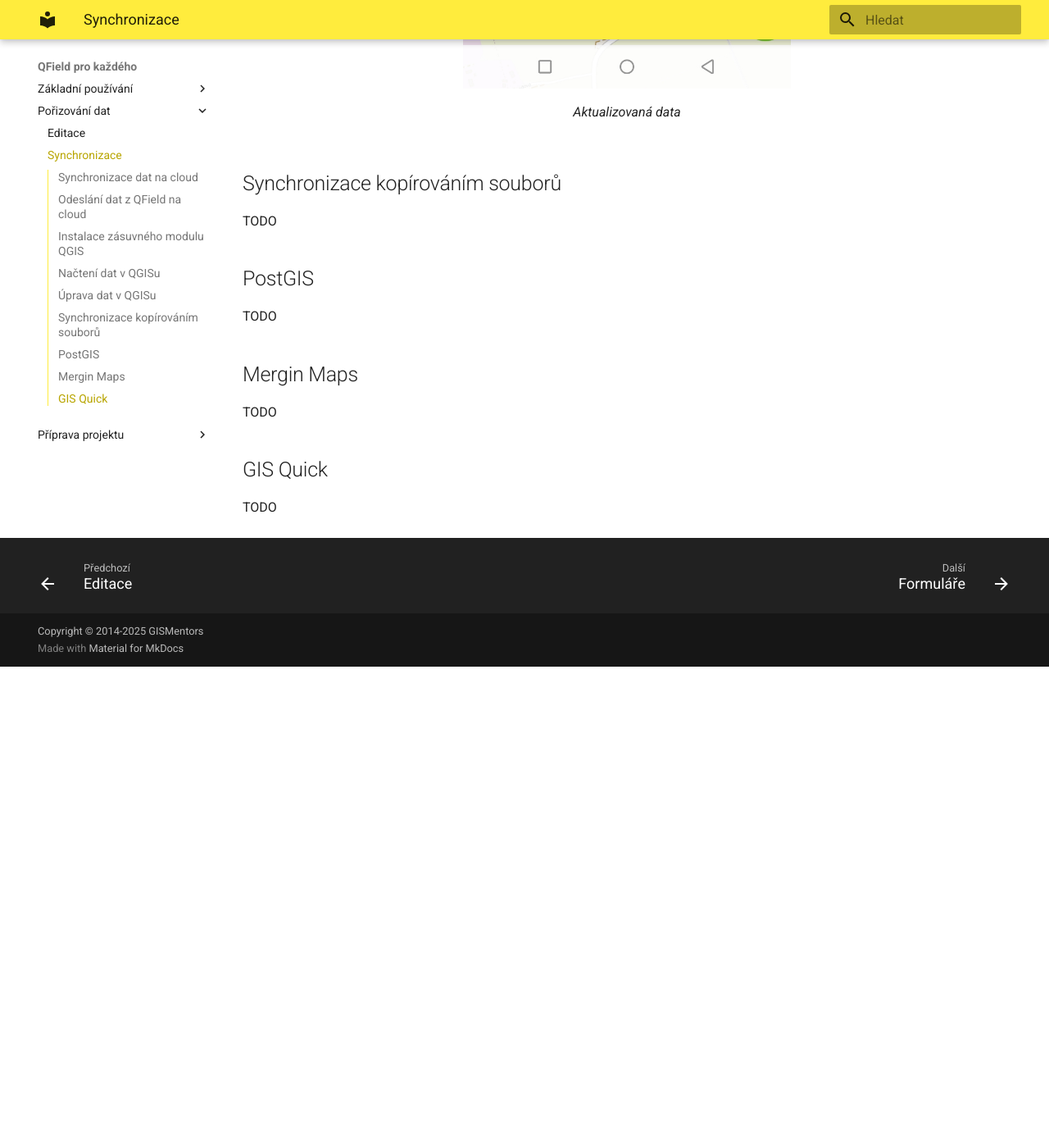
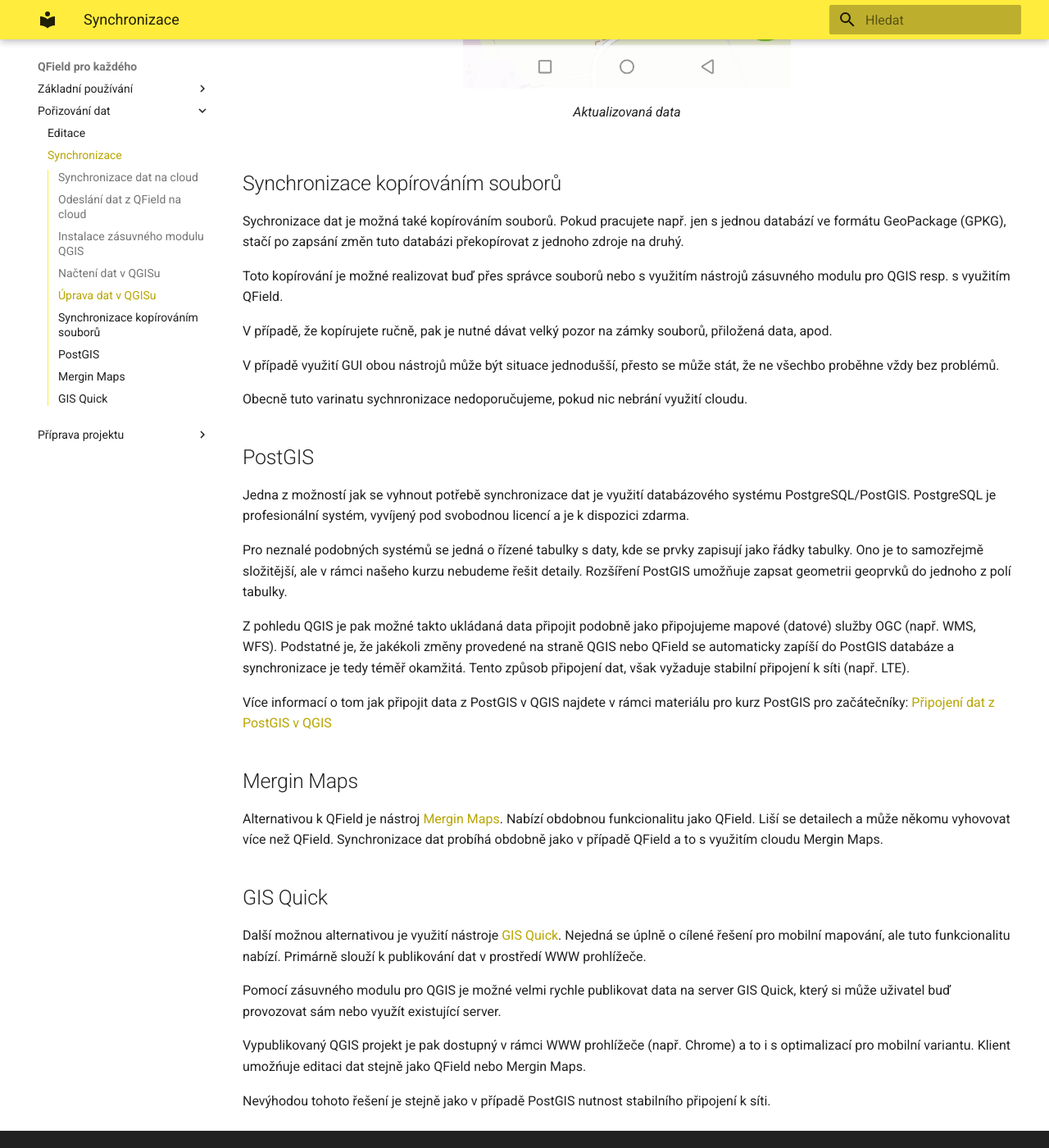
Before and after one commit to GISMentors/qfield, an MkDocs documentation site: the page built from docs/editace/synchronizace.md, in a window 1280 px wide and 1400 px high, scrolled down 13765 px. Shown: the whole window at 82% size. Built offline with MkDocs 1.6.1 and Material for MkDocs 9.7.7, drawn with Linux system fonts in a browser that asks for light colours; before the commit the page ends 14578 px from its top, so only the background shows below that; some of the changed text lies outside the part shown.

Commit message:
Synchronization alternatives

```diff
--- a/docs/editace/synchronizace.md
+++ b/docs/editace/synchronizace.md
@@ -167,16 +167,61 @@
 
 ## Synchronizace kopírováním souborů
 
-TODO
+Sychronizace dat je možná také kopírováním souborů. Pokud pracujete např. jen s
+jednou databází ve formátu GeoPackage (GPKG), stačí po zapsání změn tuto databázi
+překopírovat z jednoho zdroje na druhý.
+
+Toto kopírování je možné realizovat buď přes správce souborů nebo
+s využitím nástrojů zásuvného modulu pro QGIS resp. s využitím QField.
+
+V případě, že kopírujete ručně, pak je nutné dávat velký pozor na zámky souborů,
+přiložená data, apod.
+
+V případě využití GUI obou nástrojů může být situace jednodušší, přesto se
+může stát, že ne všechbo proběhne vždy bez problémů.
+
+Obecně tuto varinatu sychnronizace nedoporučujeme, pokud nic nebrání využití cloudu.
 
 ## PostGIS
 
-TODO
+Jedna z možností jak se vyhnout potřebě synchronizace dat je využití
+databázového systému PostgreSQL/PostGIS. PostgreSQL je profesionální systém,
+vyvíjený pod svobodnou licencí a je k dispozici zdarma.
+
+Pro neznalé podobných systémů se jedná o řízené tabulky s daty, kde se prvky zapisují
+jako řádky tabulky. Ono je to samozřejmě složitější,
+ale v rámci našeho kurzu nebudeme řešit detaily.
+Rozšíření PostGIS umožňuje zapsat geometrii geoprvků do jednoho z polí tabulky.
+
+Z pohledu QGIS je pak možné takto ukládaná data připojit podobně jako připojujeme
+mapové (datové) služby OGC (např. WMS, WFS). Podstatné je, že jakékoli změny provedené
+na straně QGIS nebo QField se automaticky zapíší do PostGIS databáze a synchronizace
+je tedy téměř okamžitá. Tento způsob připojení dat, však vyžaduje stabilní připojení k
+síti (např. LTE).
+
+Více informací o tom jak připojit data z PostGIS v QGIS najdete v rámci materiálu pro kurz
+PostGIS pro začátečníky:
+[Připojení dat z PostGIS v QGIS](https://gismentors.github.io/postgis-zacatecnik/kapitoly/2_zaciname.html#zobrazujeme-data-v-qgis)
 
 ## Mergin Maps
 
-TODO
+Alternativou k QField je nástroj [Mergin Maps](https://fr.merginmaps.com/).
+Nabízí obdobnou funkcionalitu jako QField. Liší se detailech a může někomu vyhovovat
+více než QField. Synchronizace dat probíhá obdobně jako v případě QField a to s využitím
+cloudu Mergin Maps.
 
 ## GIS Quick
 
-TODO
+Další možnou alternativou je využití nástroje [GIS Quick](https://gisquick.org/).
+Nejedná se úplně o cílené řešení pro mobilní mapování, ale tuto funkcionalitu nabízí.
+Primárně slouží k publikování dat v prostředí WWW prohlížeče.
+
+Pomocí zásuvného modulu pro QGIS je možné velmi rychle publikovat data na
+server GIS Quick, který si může uživatel buď provozovat sám nebo využít existující server.
+
+Vypublikovaný QGIS projekt je pak dostupný v rámci WWW prohlížeče (např. Chrome)
+a to i s optimalizací pro mobilní variantu. Klient umožńuje editaci dat stejně jako
+QField nebo Mergin Maps.
+
+Nevýhodou tohoto řešení je stejně jako v případě PostGIS nutnost stabilního připojení
+k síti.
--- a/mkdocs.yml
+++ b/mkdocs.yml
@@ -10,7 +10,7 @@
     - toc.integrate
   palette:
     primary: yellow
-copyright: Copyright &copy; 2014-2025 GISMentors
+copyright: Copyright &copy; 2014-2026 GISMentors
 use_directory_urls: false
 nav:
   - Základní používání:
```
